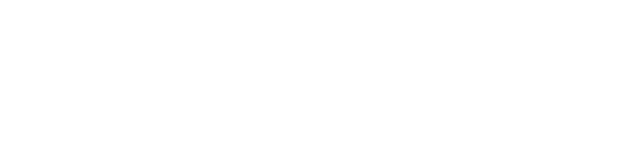
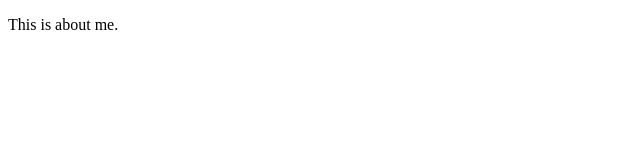
Before and after one commit to Sharmansg/Portfolio, a plain HTML site: page about.html in a window 1280 px wide. Shown: the whole page, without its empty margins (0-640 px from the left). Drawn offline with Linux system fonts and the light colour scheme.

Commit message:
Update about.html

```diff
--- a/about.html
+++ b/about.html
@@ -6,6 +6,9 @@
     <title>Document</title>
 </head>
 <body>
+    <p>
+        This is about me.
+    </p>
+</body>
 
-</body>
 </html>
```
